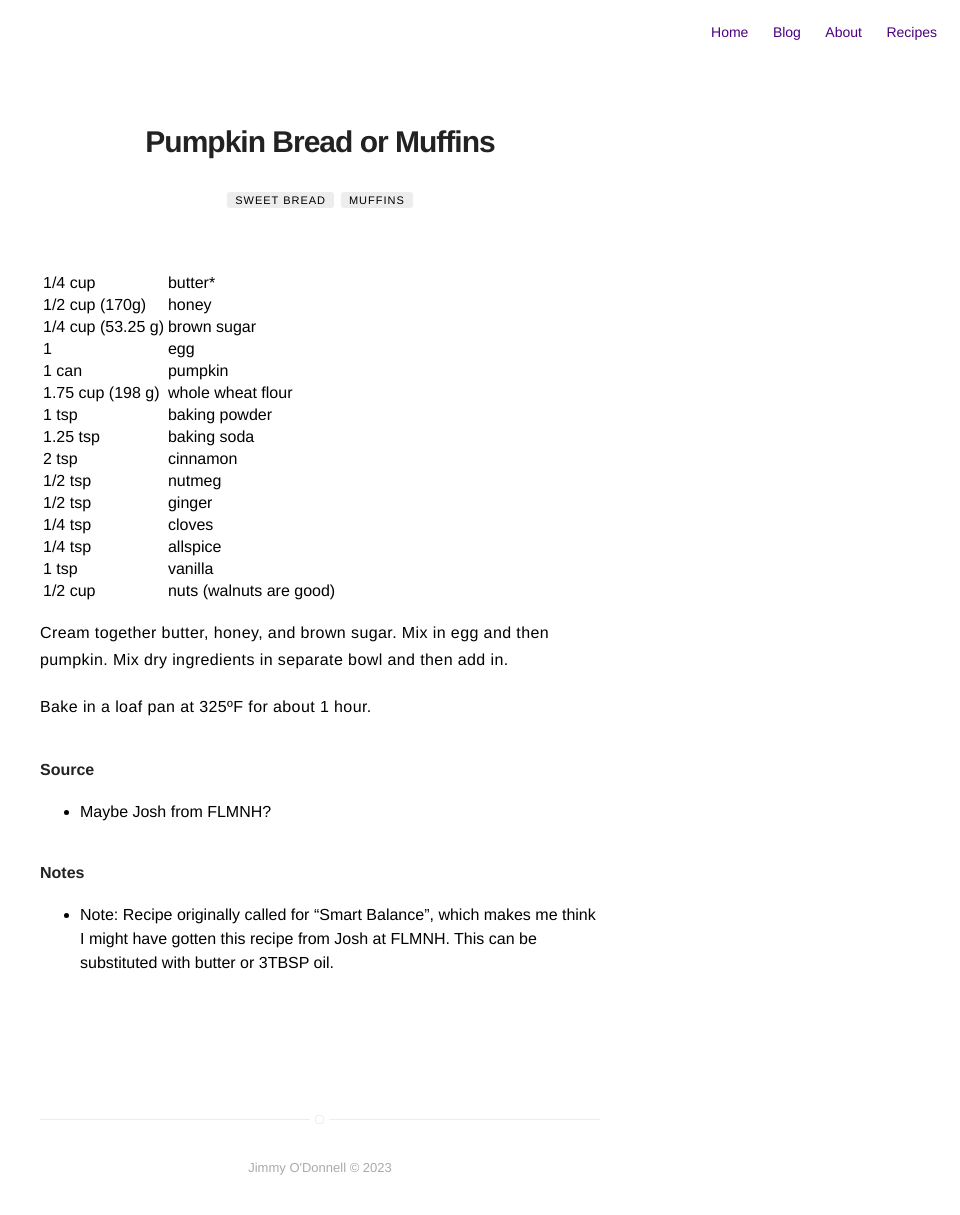
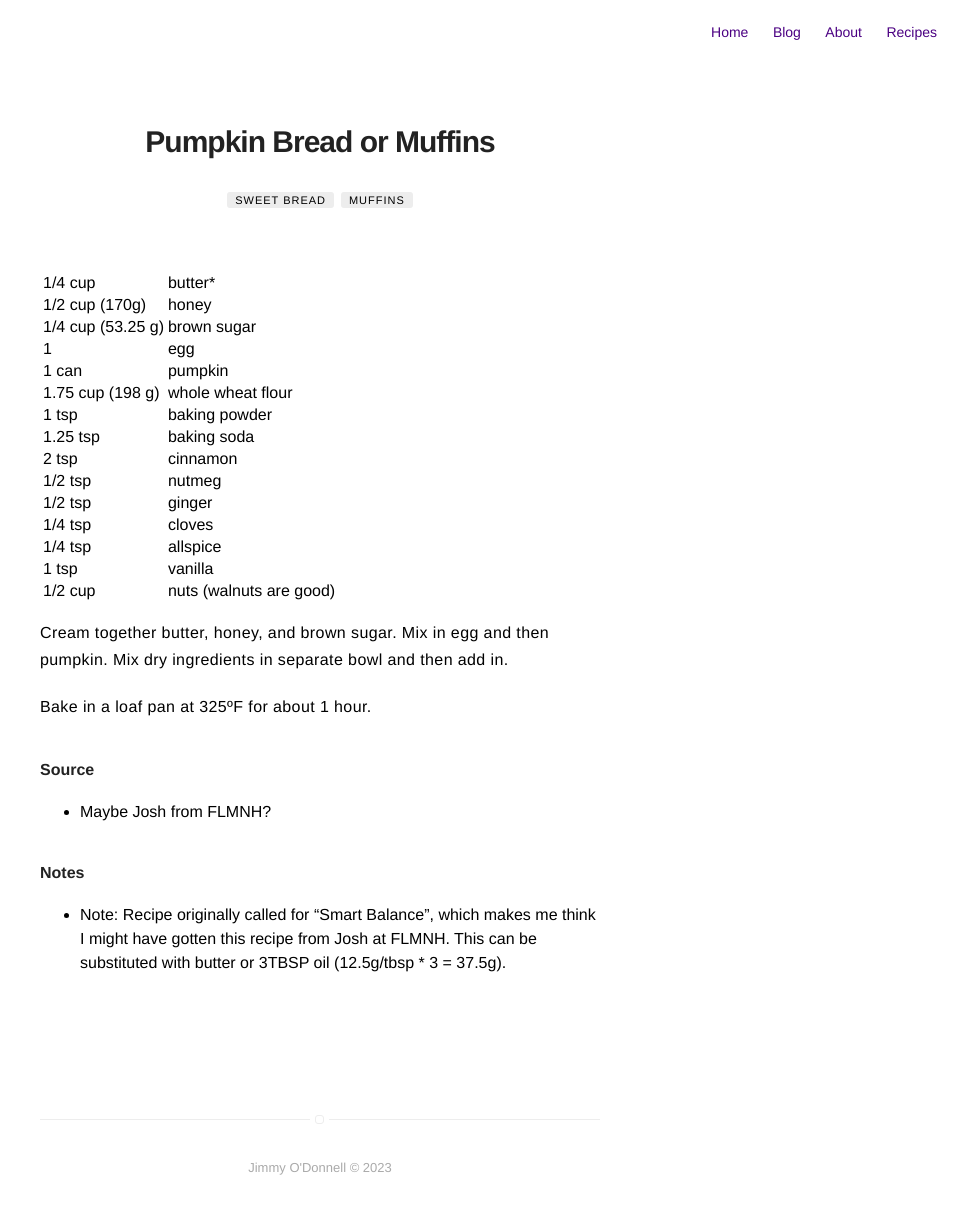
Before and after one commit to jimmyodonnell/jimmyodonnell.github.io, a Jekyll site: the page built from recipes/pumpkin-bread-muffins.md, in a window 1280 px wide. Shown: the whole page, without its empty margins (320-1280 px from the left). Built offline with Jekyll 4.4.1, drawn with Linux system fonts in a browser that asks for light colours.

Commit message:
add oil weight

```diff
--- a/recipes/pumpkin-bread-muffins.md
+++ b/recipes/pumpkin-bread-muffins.md
@@ -35,4 +35,4 @@ Bake in a loaf pan at 325ºF for about 1 hour.
 - Maybe Josh from FLMNH?
 
 #### Notes
-* Note: Recipe originally called for "Smart Balance", which makes me think I might have gotten this recipe from Josh at FLMNH. This can be substituted with butter or 3TBSP oil.
+* Note: Recipe originally called for "Smart Balance", which makes me think I might have gotten this recipe from Josh at FLMNH. This can be substituted with butter or 3TBSP oil (12.5g/tbsp * 3 = 37.5g).
```
